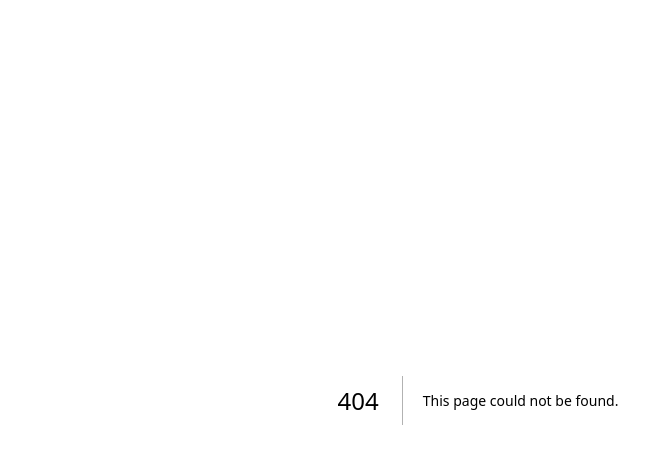
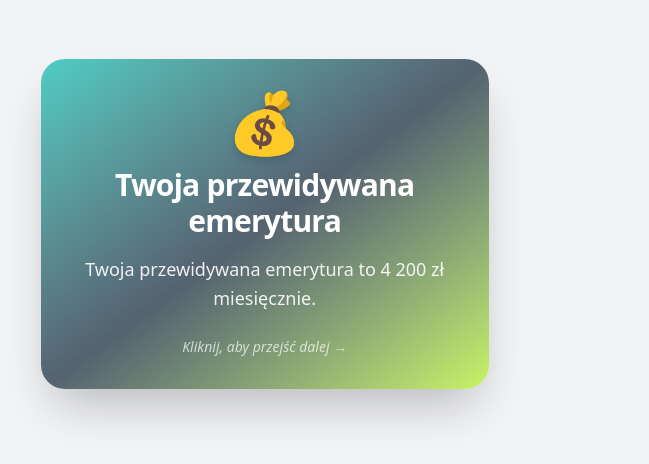
Before and after one commit to Przygody-Zusi/pz-web, a Next.js app: page /wrapped in a window 1280 px wide. Before the commit this address had no page. Shown: the top 464 px of the page, without its empty margins (162-811 px from the left). Built offline with nearby package versions, Linux system fonts and the light colour scheme.

Commit message:
Adding Wrapped Slides

```diff
--- a/package.json
+++ b/package.json
@@ -17,8 +17,9 @@
     "@types/jest": "^30.0.0",
     "class-variance-authority": "^0.7.1",
     "clsx": "^2.1.1",
+    "embla-carousel-react": "^8.6.0",
+    "framer-motion": "^12.23.22",
     "jest": "^30.2.0",
-    "embla-carousel-react": "^8.6.0",
     "lucide-react": "^0.544.0",
     "next": "15.5.4",
     "react": "19.1.0",
--- /dev/null
+++ b/src/app/(wrapped)/_components/WrappedSlide.tsx
@@ -0,0 +1,61 @@
+"use client"
+
+import { useState } from "react"
+import { motion, AnimatePresence } from "framer-motion"
+
+export default function RetirementSummarySlides() {
+  const [currentSlide, setCurrentSlide] = useState(0)
+
+  const slides = [
+    {
+      title: "Twoja przewidywana emerytura",
+      text: "Twoja przewidywana emerytura to 4 200 zł miesięcznie.",
+      highlight: "💰",
+      bg: "bg-gradient-to-br from-[#4ECDC4] via-[#556270] to-[#C7F464]",
+      textColor: "text-white",
+    },
+    {
+      title: "Lata pracy",
+      text: "Przepracujesz około 38 lat, z czego 12 już za Tobą.",
+      highlight: "🕰️",
+      bg: "bg-gradient-to-br from-[#FF6B6B] via-[#FFD93D] to-[#FFB6B9]",
+      textColor: "text-gray-900",
+    },
+    {
+      title: "Przyszłość",
+      text: "Dzięki systematycznym wpłatom, Twoja stabilność finansowa po 65 roku życia będzie bardzo dobra.",
+      highlight: "🌅",
+      bg: "bg-gradient-to-br from-[#A18CD1] via-[#FBC2EB] to-[#FEE140]",
+      textColor: "text-gray-800",
+    },
+  ]
+
+  const nextSlide = () => setCurrentSlide((s) => (s + 1) % slides.length)
+
+  return (
+    <div
+      className="w-full h-[400px] flex items-center justify-center cursor-pointer select-none"
+      onClick={nextSlide}
+    >
+      <AnimatePresence mode="wait">
+        <motion.div
+          key={currentSlide}
+          initial={{ opacity: 0, scale: 0.96 }}
+          animate={{ opacity: 1, scale: 1 }}
+          exit={{ opacity: 0, scale: 1.04 }}
+          transition={{ duration: 0.6, ease: "easeInOut" }}
+          className={`w-full max-w-md ${slides[currentSlide].bg} rounded-3xl shadow-2xl p-8 transition-colors duration-700`}
+        >
+          <div className={`text-center space-y-4 ${slides[currentSlide].textColor}`}>
+            <div className="text-6xl drop-shadow-lg">{slides[currentSlide].highlight}</div>
+            <h2 className="text-3xl font-bold tracking-tight">{slides[currentSlide].title}</h2>
+            <p className="text-lg font-medium leading-relaxed opacity-90">
+              {slides[currentSlide].text}
+            </p>
+            <p className="text-sm opacity-70 italic mt-6">Kliknij, aby przejść dalej →</p>
+          </div>
+        </motion.div>
+      </AnimatePresence>
+    </div>
+  )
+}
--- /dev/null
+++ b/src/app/(wrapped)/layout.tsx
@@ -0,0 +1,34 @@
+import type { Metadata } from "next";
+import { Geist, Geist_Mono } from "next/font/google";
+import "../globals.css";
+
+const geistSans = Geist({
+  variable: "--font-geist-sans",
+  subsets: ["latin"],
+});
+
+const geistMono = Geist_Mono({
+  variable: "--font-geist-mono",
+  subsets: ["latin"],
+});
+
+export const metadata: Metadata = {
+  title: "Create Next App",
+  description: "Generated by create next app",
+};
+
+export default function RootLayout({
+  children,
+}: Readonly<{
+  children: React.ReactNode;
+}>) {
+  return (
+    <html lang="en">
+      <body
+        className={`${geistSans.variable} ${geistMono.variable} antialiased`}
+      >
+        {children}
+      </body>
+    </html>
+  );
+}
--- /dev/null
+++ b/src/app/(wrapped)/wrapped/page.tsx
@@ -0,0 +1,14 @@
+"use client"
+
+import WrappedSlide from "../_components/WrappedSlide";
+
+
+export default function HomePage() {
+    return (
+        <main className="flex min-h-screen bg-gray-100">
+            <section className="w-2/3 p-6">
+                <WrappedSlide/>
+            </section>
+        </main>
+    )
+}
```
Also changed, not shown: 1 other file (tests, documents, lock files or other folders).
